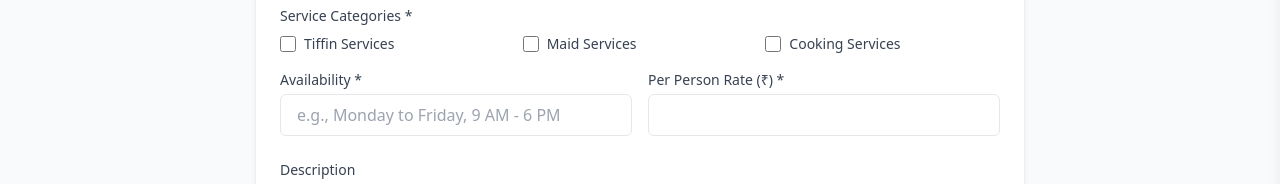
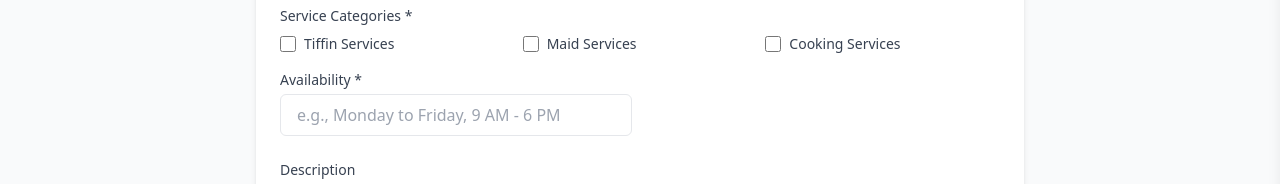
Before and after one commit to kuna9457/Servio-try3, a Next.js app: page /professional in a window 1280 px wide. Shown: the part 458-642 px from the top of the page. Built offline with nearby package versions, Linux system fonts and the light colour scheme.

Commit message:
remove perperson

```diff
--- a/src/app/professional/page.tsx
+++ b/src/app/professional/page.tsx
@@ -11,7 +11,6 @@ interface ProfessionalFormData {
   description: string;
   location: string;
   availability: string;
-  perPersonRate: string;
 }
 
 const serviceCategories = [
@@ -30,7 +29,6 @@ export default function ProfessionalRegistrationPage() {
     description: '',
     location: '',
     availability: '',
-    perPersonRate: '',
   });
   const [loading, setLoading] = useState(false);
   const [message, setMessage] = useState<{ type: 'success' | 'error'; text: string } | null>(null);
@@ -84,7 +82,7 @@ export default function ProfessionalRegistrationPage() {
                 <tr><td style="padding: 8px 0;"><b>Phone:</b></td><td>${formData.phone}</td></tr>
                 <tr><td style="padding: 8px 0;"><b>Services:</b></td><td>${formData.serviceCategories.join(', ')}</td></tr>
                 <tr><td style="padding: 8px 0;"><b>Location:</b></td><td>${formData.location}</td></tr>
-                <tr><td style="padding: 8px 0;"><b>Per Person Rate:</b></td><td>₹${formData.perPersonRate}</td></tr>
+
                 <tr><td style="padding: 8px 0;"><b>Availability:</b></td><td>${formData.availability}</td></tr>
                 <tr><td style="padding: 8px 0;"><b>Description:</b></td><td>${formData.description}</td></tr>
               </table>
@@ -122,7 +120,6 @@ export default function ProfessionalRegistrationPage() {
           description: '',
           location: '',
           availability: '',
-          perPersonRate: '',
         });
       } else {
         throw new Error(data.message || 'Failed to register. Please try again.');
@@ -256,7 +253,7 @@ export default function ProfessionalRegistrationPage() {
                     className="w-full px-4 py-2 border rounded-md focus:outline-none focus:ring-2 focus:ring-primary"
                   />
                 </div>
-                <div>
+                {/* <div>
                   <label className="block text-sm font-medium text-gray-700 mb-1">
                     Per Person Rate (₹) *
                   </label>
@@ -269,7 +266,7 @@ export default function ProfessionalRegistrationPage() {
                     min="0"
                     className="w-full px-4 py-2 border rounded-md focus:outline-none focus:ring-2 focus:ring-primary"
                   />
-                </div>
+                </div> */}
               </div>
             </div>
             <div className="mb-4">
--- a/src/services/api.ts
+++ b/src/services/api.ts
@@ -145,12 +145,11 @@ export const bookingAPI = {
 export const Professional = {
   registerProfessional: (data: {
     name: string;
-    email: string
+    email: string;
     phone: string;
     location: string;
     serviceCategories: string[];
     description: string;
     availability: string;
-    perPersonRate: string;
   }) => api.post('/professionals/register', data),
 };
```
